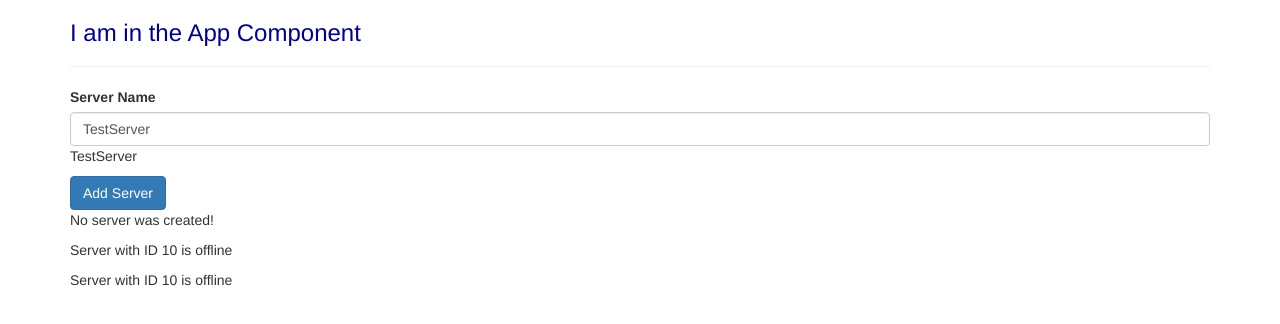
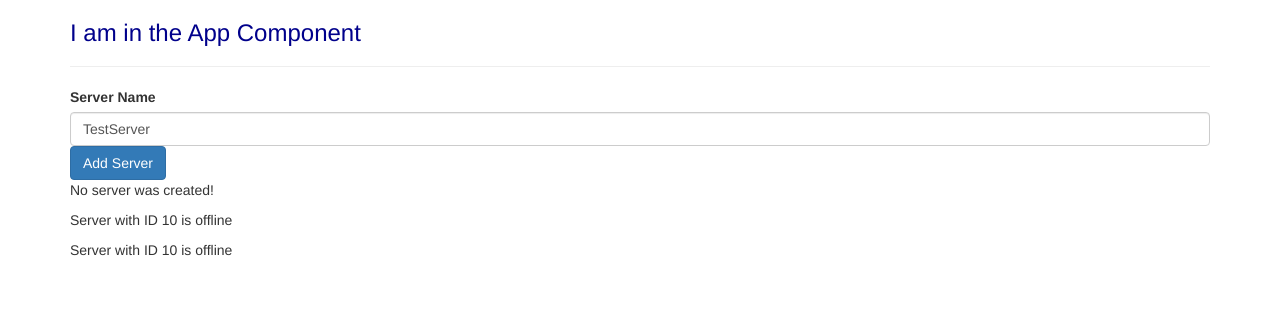
Before and after one commit to S4MX0816/angular-course, an Angular app in the folder my-first-app/: page / in a window 1280 px wide. Shown: the top 324 px of the page. Built offline with nearby package versions, Linux system fonts and the light colour scheme.

Commit message:
Data binding

```diff
--- a/my-first-app/src/app/servers/servers.component.html
+++ b/my-first-app/src/app/servers/servers.component.html
@@ -1,7 +1,7 @@
 <label>Server Name</label>
 <!-- <input type="text" class="form-control" (input)="onUpdateServerName($event)" /> -->
 <input type="text" class="form-control" [(ngModel)]="serverName" />
-<p>{{ serverName }}</p>
+<!-- <p>{{ serverName }}</p> -->
 <button
   class="btn btn-primary"
   [disabled]="!allowNewServer"
--- a/my-first-app/src/app/servers/servers.component.ts
+++ b/my-first-app/src/app/servers/servers.component.ts
@@ -19,7 +19,8 @@
   }
 
   onCreateServer() {
-    this.serverCreationStatus = 'Server was created';
+    this.serverCreationStatus =
+      'Server was created! Name is ' + this.serverName;
   }
 
   onUpdateServerName(event: Event) {
```
